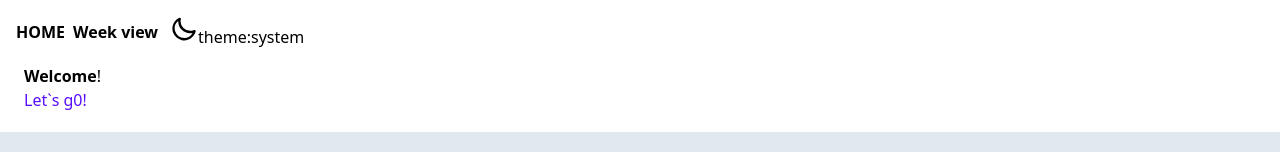
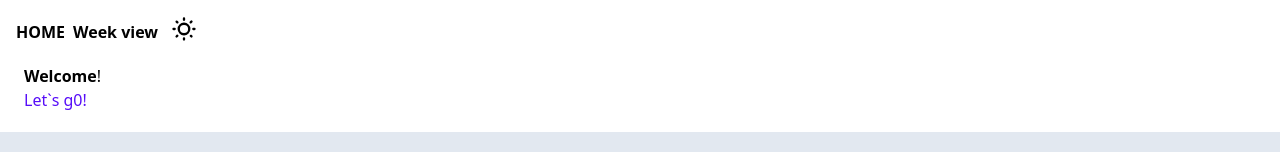
Before and after one commit to BertoPolo/week-plannerTS, a Next.js app: page / in a window 1280 px wide. Shown: the top 152 px of the page. Built offline with nearby package versions, Linux system fonts and the light colour scheme.

Commit message:
fix theme starting point

```diff
--- a/components/ThemeButton.tsx
+++ b/components/ThemeButton.tsx
@@ -18,7 +18,7 @@ const ThemeButton = () => {
     <div className="ml-3">
       <label className="swap swap-rotate">
         {/* this hidden checkbox controls the state */}
-        <input type="checkbox" />
+        <input type="checkbox" checked={theme != "dark"} />
 
         {/* sun icon */}
         <svg onClick={() => setTheme("light")} className="swap-on fill-current w-7 h-7" xmlns="http://www.w3.org/2000/svg" viewBox="0 0 24 24">
@@ -30,7 +30,6 @@ const ThemeButton = () => {
           <path d="M21.64,13a1,1,0,0,0-1.05-.14,8.05,8.05,0,0,1-3.37.73A8.15,8.15,0,0,1,9.08,5.49a8.59,8.59,0,0,1,.25-2A1,1,0,0,0,8,2.36,10.14,10.14,0,1,0,22,14.05,1,1,0,0,0,21.64,13Zm-9.5,6.69A8.14,8.14,0,0,1,7.08,5.22v.27A10.15,10.15,0,0,0,17.22,15.63a9.79,9.79,0,0,0,2.1-.22A8.11,8.11,0,0,1,12.14,19.73Z" />
         </svg>
       </label>
-      <span>theme:{theme}</span>
     </div>
   )
 }
```
